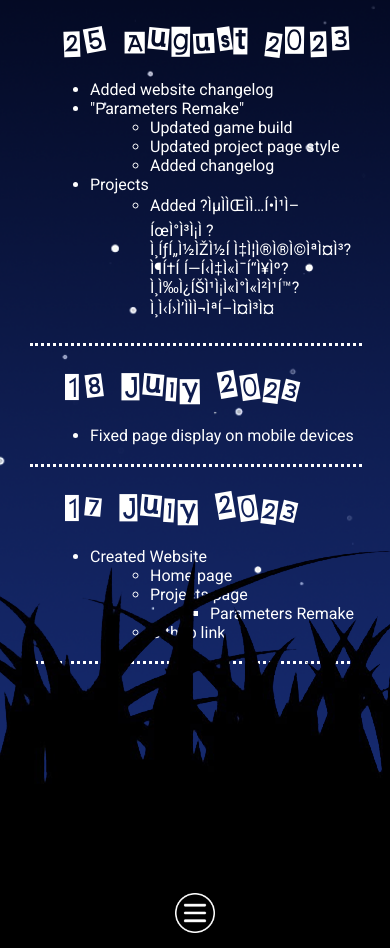
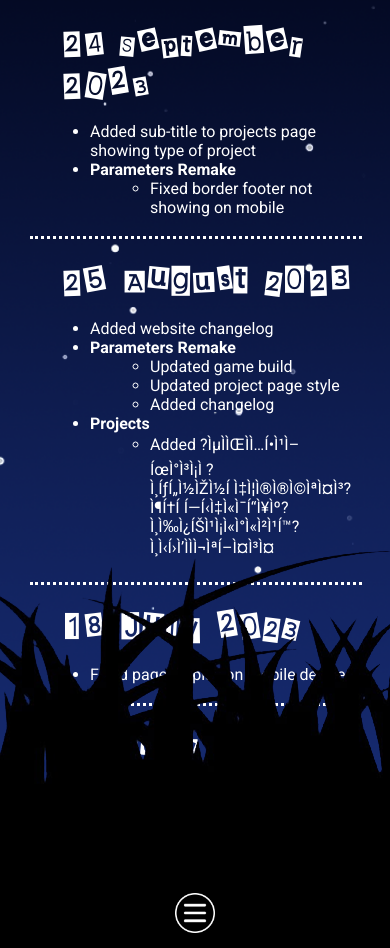
Before and after one commit to TankadiN/tankadin.github.io, a PHP site: page /changelog/ in a window 390 px wide. Shown: the part 198-1146 px from the top of the page. Run offline with PHP 8.4, Linux system fonts and the light colour scheme.

Commit message:
Various fixes (projects, border mobile)

```diff
--- a/changelog/index.html
+++ b/changelog/index.html
@@ -15,12 +15,27 @@
 		<p class="changelog-subtitle">Website Code © 2022 Bartosz 'TankadiN' Tuzikowski. Hosted using Github Pages © 2022 GitHub, Inc.</p>
 		<br>
 		<div class="changelog-log">
+			<h2 class="changelog-date">24 September 2023</h2>
+			<br>
+			<ul>
+				<li>Added sub-title to projects page showing type of project</li>
+				<li>
+					<b>Parameters Remake</b>
+					<ul>
+						<li>Fixed border footer not showing on mobile</li>
+					</ul>
+				</li>
+			</ul>
+			<br>
+		</div>
+		<br>
+		<div class="changelog-log">
 			<h2 class="changelog-date">25 August 2023</h2>
 			<br>
 			<ul>
 				<li>Added website changelog</li>
 				<li>
-					"Parameters Remake"
+					<b>Parameters Remake</b>
 					<ul>
 						<li>Updated game build</li>
 						<li>Updated project page style</li>
@@ -28,7 +43,7 @@
 					</ul>
 				</li>
 				<li>
-					Projects
+					<b>Projects</b>
 					<ul>
 						<li>Added ?̵̡͕̹̖̰̳̠̐̌̏̅͜?̸̦̮̮̩̪̤̳̓̈́̽̎̽̇͠?̶̫̯͓̥̺͆͗͋̇͠?̸̡̹̫̰̫̲̹͙̉̿͊?̸̬̪͖̤̳̤̋͛̒́̍</li>
 					</ul>
--- a/projects/index.html
+++ b/projects/index.html
@@ -12,6 +12,8 @@
 
         <div class="context">
             <h1>Projects</h1>
+            <div class="line"></div>
+            <h1>Games</h1>
 
             <div class="tiles">
                 <a href=""><img src="../images/projects/magic_warriors/header.png" alt=""></a>
--- a/stylesheets/parameters-remake/style.css
+++ b/stylesheets/parameters-remake/style.css
@@ -113,7 +113,6 @@
 footer {
     display: flex;
     background-color: black;
-    border-top: #ffffff solid 5px;
     position: fixed;
     width: 100%;
     height: 8%;
@@ -133,7 +132,6 @@
     text-decoration: none;
     margin: 15px;
     font-size: 35px;
-    pointer-events: all;
 }
 
 .navButton img:nth-child(1) {
@@ -152,9 +150,13 @@
     .mobileNav {
         display: none;
     }
+    footer {
+        border-top: #ffffff solid 5px;
+    }
 }
 
 .mobileNav {
+    border-top: #ffffff solid 5px;
     margin-left: auto;
     margin-right: auto;
     pointer-events: all;
--- a/stylesheets/style.css
+++ b/stylesheets/style.css
@@ -263,6 +263,13 @@
     margin-bottom: 325px;
 }
 
+.line {
+    border-bottom: #ffffff 5px solid;
+    width: 30%;
+    padding: 5px;
+    margin: auto;
+}
+
 @keyframes spin{
     from {
       -moz-transform: rotateY(0deg);
```
